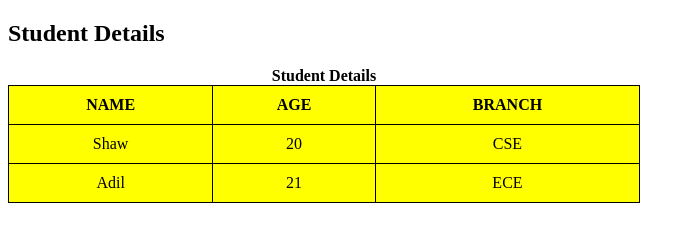
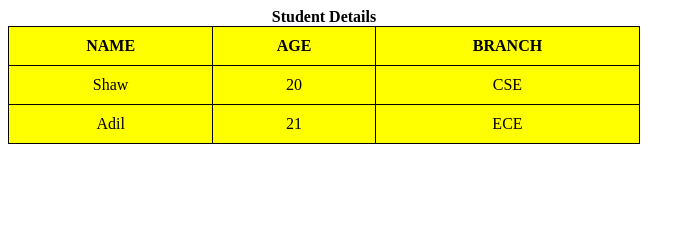
Before and after one commit to acciojob/table-practise-Aryamnsls, a website: page main.html in a window 1280 px wide. Shown: the whole page, without its empty margins (0-695 px from the left). Drawn offline with Linux system fonts and the light colour scheme.

Commit message:
created a submission

```diff
--- a/main.html
+++ b/main.html
@@ -5,7 +5,6 @@
     <link rel="stylesheet" href="styles.css">
 </head>
 <body>
-    <h2>Student Details</h2>
     <table>
         <caption><b>Student Details</b></caption>
         <tr>
```
